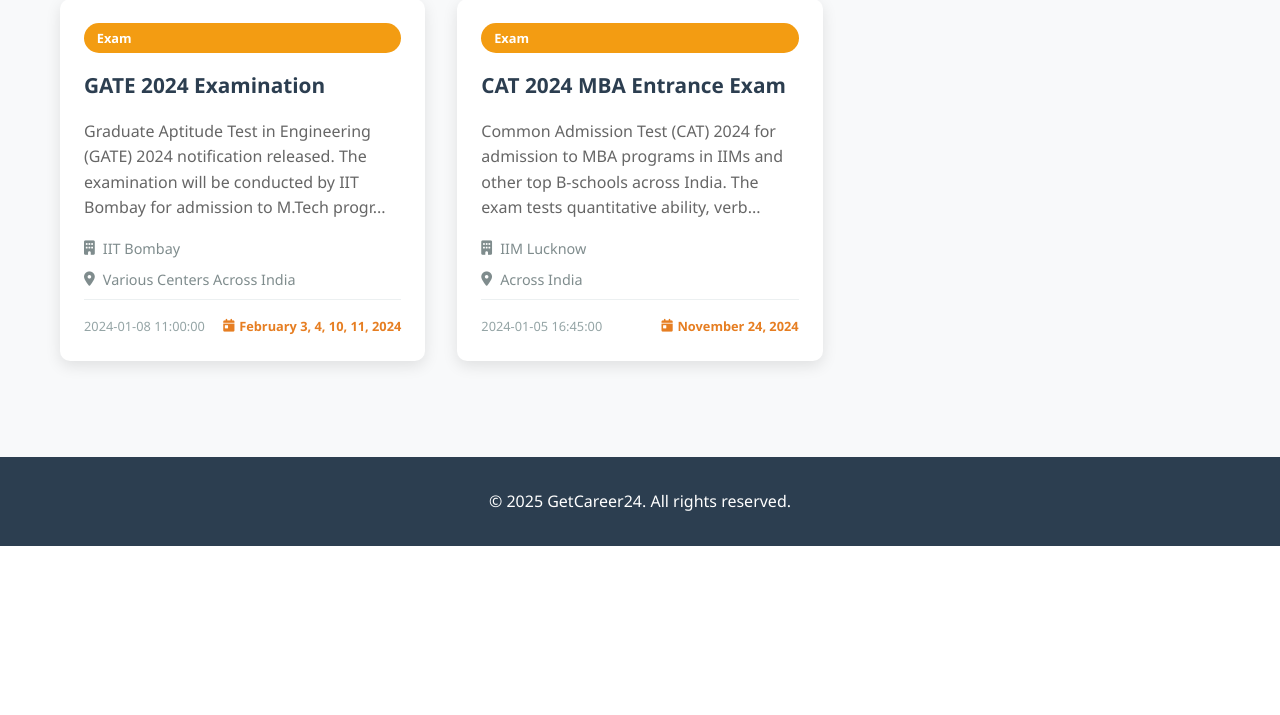
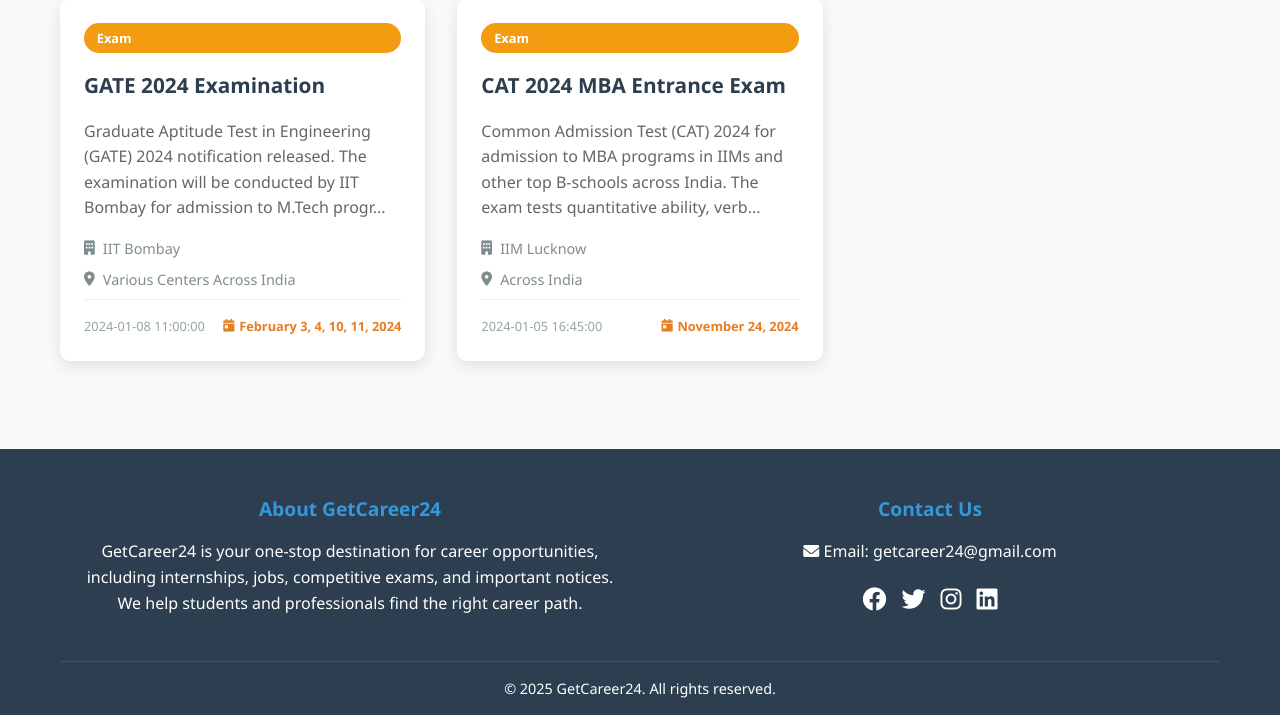
Before and after one commit to ajinkyabhagat158-create/getcareer24, a Flask app: page / in a window 1280 px wide. Shown: the part 1486-2201 px from the top of the page. Before the commit the page ends 2032 px from the top, so only its background shows below. Run offline with Flask 3, Linux system fonts and the light colour scheme.

Commit message:
Update base.html

```diff
--- a/templates/base.html
+++ b/templates/base.html
@@ -17,6 +17,86 @@
             width: auto;
             max-height: 110px; /* Same as container height */
             object-fit: contain;
+        }
+
+        /* Footer styles */
+        .footer {
+            background-color: #2c3e50;
+            color: white;
+            padding: 30px 0 15px;
+            margin-top: 40px;
+        }
+
+        .footer-content {
+            max-width: 1200px;
+            margin: 0 auto;
+            padding: 0 20px;
+            display: flex;
+            flex-direction: column;
+            align-items: center;
+            text-align: center;
+        }
+
+        .footer-sections {
+            display: flex;
+            flex-wrap: wrap;
+            justify-content: space-around;
+            width: 100%;
+            margin-bottom: 20px;
+        }
+
+        .footer-section {
+            flex: 1;
+            min-width: 250px;
+            margin: 15px;
+        }
+
+        .footer-section h3 {
+            font-size: 1.2rem;
+            margin-bottom: 15px;
+            color: #3498db;
+        }
+
+        .footer-section p {
+            line-height: 1.6;
+            margin-bottom: 10px;
+        }
+
+        .social-links {
+            display: flex;
+            justify-content: center;
+            gap: 15px;
+            margin-top: 15px;
+        }
+
+        .social-links a {
+            color: white;
+            font-size: 1.5rem;
+            transition: color 0.3s ease;
+        }
+
+        .social-links a:hover {
+            color: #3498db;
+        }
+
+        .copyright {
+            border-top: 1px solid rgba(255, 255, 255, 0.1);
+            padding-top: 15px;
+            width: 100%;
+            font-size: 0.9rem;
+        }
+
+        /* Responsive adjustments */
+        @media (max-width: 768px) {
+            .footer-sections {
+                flex-direction: column;
+                align-items: center;
+            }
+
+            .footer-section {
+                width: 100%;
+                max-width: 350px;
+            }
         }
     </style>
 </head>
@@ -42,7 +122,28 @@
 
 <footer class="footer">
     <div class="footer-content">
-        <p>&copy; 2025 GetCareer24. All rights reserved.</p>
+        <div class="footer-sections">
+            <div class="footer-section">
+                <h3>About GetCareer24</h3>
+                <p>GetCareer24 is your one-stop destination for career opportunities, including internships, jobs, competitive exams, and important notices. We help students and professionals find the right career path.</p>
+            </div>
+
+            <div class="footer-section">
+                <h3>Contact Us</h3>
+                <p><i class="fas fa-envelope"></i> Email: getcareer24@gmail.com</p>
+
+                <div class="social-links">
+                    <a href="#" aria-label="Facebook"><i class="fab fa-facebook"></i></a>
+                    <a href="#" aria-label="Twitter"><i class="fab fa-twitter"></i></a>
+                    <a href="#" aria-label="Instagram"><i class="fab fa-instagram"></i></a>
+                    <a href="#" aria-label="LinkedIn"><i class="fab fa-linkedin"></i></a>
+                </div>
+            </div>
+        </div>
+
+        <div class="copyright">
+            <p>&copy; 2025 GetCareer24. All rights reserved.</p>
+        </div>
     </div>
 </footer>
 
```
